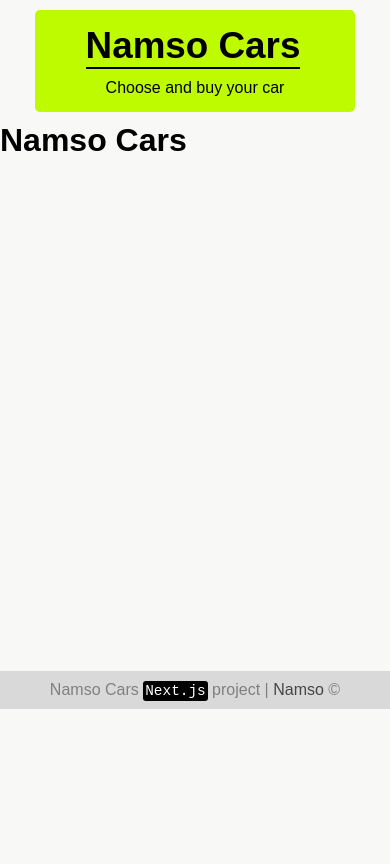
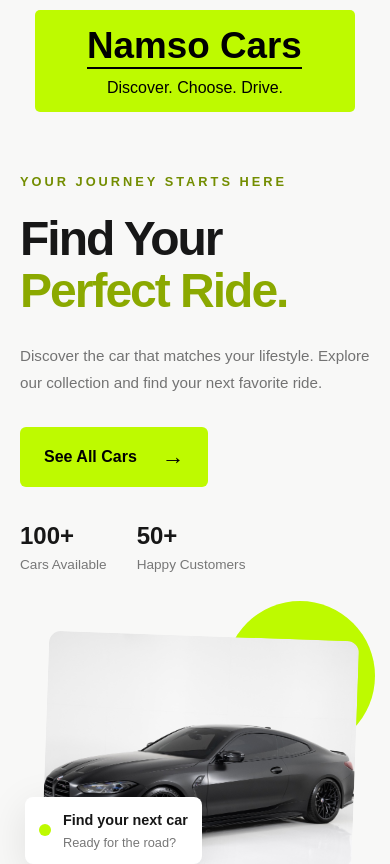
Before and after one commit to nams0/Namso-Cars, a Next.js app: page / in a window 390 px wide. Shown: the top 864 px of the page. Built offline with nearby package versions, Linux system fonts and the light colour scheme.

Commit message:
created responsive landing page in root dir

```diff
--- a/components/layout/Layout.js
+++ b/components/layout/Layout.js
@@ -7,7 +7,7 @@ function Layout({ children }) {
       <header className={styles.header}>
         <Link href="/">
           <h2>Namso Cars</h2>
-          <p>Choose and buy your car</p>
+          <p>Discover. Choose. Drive.</p>
         </Link>
       </header>
 
--- a/pages/index.js
+++ b/pages/index.js
@@ -1,7 +1,70 @@
-export default function Home() {
+import { useRouter } from "next/router"
+import styles from "../styles/Home.module.css"
+
+function Home() {
+  const router = useRouter()
+
+  const carsHandler = () => {
+    router.push("/cars")
+  }
+
   return (
-    <div>
-      <h1>Namso Cars</h1>
-    </div>
+    <main className={styles.container}>
+      <section className={styles.hero}>
+        <div className={styles.content}>
+          <p className={styles.subtitle}>YOUR JOURNEY STARTS HERE</p>
+
+          <h1>
+            Find Your
+            <br />
+            <span>Perfect Ride.</span>
+          </h1>
+
+          <p className={styles.description}>
+            Discover the car that matches your lifestyle. Explore our collection
+            and find your next favorite ride.
+          </p>
+
+          <button className={styles.cta} onClick={carsHandler}>
+            See All Cars
+            <span aria-hidden="true">→</span>
+          </button>
+
+          <div className={styles.stats}>
+            <div>
+              <strong>100+</strong>
+              <span>Cars Available</span>
+            </div>
+
+            <div>
+              <strong>50+</strong>
+              <span>Happy Customers</span>
+            </div>
+          </div>
+        </div>
+
+        <div className={styles.visual}>
+          <div className={styles.imageWrapper}>
+            <img
+              src="/images/BMW-M4-Competition-xDrive.jpg"
+              alt="Luxury sports car"
+              className={styles.carImage}
+            />
+          </div>
+
+          <div className={styles.floatingCard}>
+            <span className={styles.dot} />
+            <div>
+              <strong>Find your next car</strong>
+              <p>Ready for the road?</p>
+            </div>
+          </div>
+
+          <div className={styles.circle} />
+        </div>
+      </section>
+    </main>
   )
 }
+
+export default Home
--- /dev/null
+++ b/styles/Home.module.css
@@ -0,0 +1,223 @@
+.container {
+  max-width: 1200px;
+  min-height: 100vh;
+  margin: 0 auto;
+  padding: 0 30px;
+  display: flex;
+  flex-direction: column;
+  overflow: hidden;
+  color: #171717;
+}
+
+.hero {
+  flex: 1;
+  display: grid;
+  grid-template-columns: 1fr 1.1fr;
+  align-items: center;
+  gap: 40px;
+  padding: 60px 0 80px;
+}
+
+.content {
+  position: relative;
+  z-index: 1;
+}
+
+.subtitle {
+  color: #738d00;
+  font-size: 0.8rem;
+  font-weight: 800;
+  letter-spacing: 3px;
+  margin-bottom: 24px;
+}
+
+.content h1 {
+  font-size: clamp(3rem, 5vw, 5rem);
+  line-height: 1.08;
+  letter-spacing: -3px;
+  margin: 0;
+}
+
+.content h1 span {
+  color: #8ba900;
+}
+
+.description {
+  color: #737373;
+  max-width: 420px;
+  line-height: 1.8;
+  font-size: 1.05rem;
+  margin: 25px 0 30px;
+}
+
+.cta {
+  display: flex;
+  align-items: center;
+  gap: 25px;
+  background: #befa00;
+  border: none;
+  border-radius: 6px;
+  padding: 17px 24px;
+  font-size: 1rem;
+  font-weight: 800;
+  cursor: pointer;
+  transition:
+    transform 0.2s ease,
+    background 0.2s ease;
+}
+
+.cta:hover {
+  background: #a8df00;
+  transform: translateY(-3px);
+}
+
+.cta span {
+  font-size: 1.4rem;
+}
+
+.stats {
+  display: flex;
+  gap: 40px;
+  margin-top: 55px;
+}
+
+.stats div {
+  display: flex;
+  flex-direction: column;
+  gap: 7px;
+}
+
+.stats strong {
+  font-size: 1.5rem;
+}
+
+.stats span {
+  color: #777;
+  font-size: 0.85rem;
+}
+
+.visual {
+  position: relative;
+  min-width: 0;
+}
+
+.imageWrapper {
+  position: relative;
+  z-index: 1;
+  overflow: hidden;
+  border-radius: 12px;
+  background: #f0f0f0;
+  transform: rotate(2deg);
+}
+
+.carImage {
+  display: block;
+  width: 100%;
+  aspect-ratio: 5 / 4;
+  object-fit: cover;
+  transition: transform 0.5s ease;
+}
+
+.imageWrapper:hover .carImage {
+  transform: scale(1.05);
+}
+
+.circle {
+  position: absolute;
+  width: 220px;
+  height: 220px;
+  background: #befa00;
+  border-radius: 50%;
+  top: -55px;
+  right: -45px;
+  z-index: 0;
+}
+
+.floatingCard {
+  position: absolute;
+  z-index: 2;
+  left: -35px;
+  bottom: 30px;
+  display: flex;
+  align-items: center;
+  gap: 12px;
+  padding: 18px 22px;
+  border-radius: 8px;
+  background: white;
+  box-shadow: 0 10px 40px rgb(0 0 0 / 10%);
+}
+
+.dot {
+  width: 12px;
+  height: 12px;
+  flex-shrink: 0;
+  border-radius: 50%;
+  background: #befa00;
+}
+
+.floatingCard strong {
+  font-size: 0.9rem;
+}
+
+.floatingCard p {
+  color: #777;
+  font-size: 0.8rem;
+  margin: 6px 0 0;
+}
+
+@media (max-width: 768px) {
+  .container {
+    padding: 0 20px;
+  }
+
+  .hero {
+    grid-template-columns: 1fr;
+    gap: 50px;
+    padding: 45px 0 60px;
+  }
+
+  .content h1 {
+    font-size: clamp(3rem, 10vw, 4.5rem);
+    letter-spacing: -2px;
+  }
+
+  .description {
+    font-size: 0.95rem;
+  }
+
+  .stats {
+    margin-top: 35px;
+    gap: 30px;
+  }
+
+  .visual {
+    margin: 0 15px 15px 25px;
+  }
+
+  .circle {
+    width: 150px;
+    height: 150px;
+    right: -20px;
+    top: -35px;
+  }
+
+  .floatingCard {
+    left: -20px;
+    bottom: 20px;
+    padding: 14px;
+  }
+}
+
+@media (max-width: 380px) {
+  .stats {
+    gap: 20px;
+  }
+
+  .stats strong {
+    font-size: 1.25rem;
+  }
+
+  .floatingCard strong {
+    font-size: 0.8rem;
+  }
+}
```
Also changed, not shown: public/images/BMW-M4-Competition-xDrive.jpg (added).
